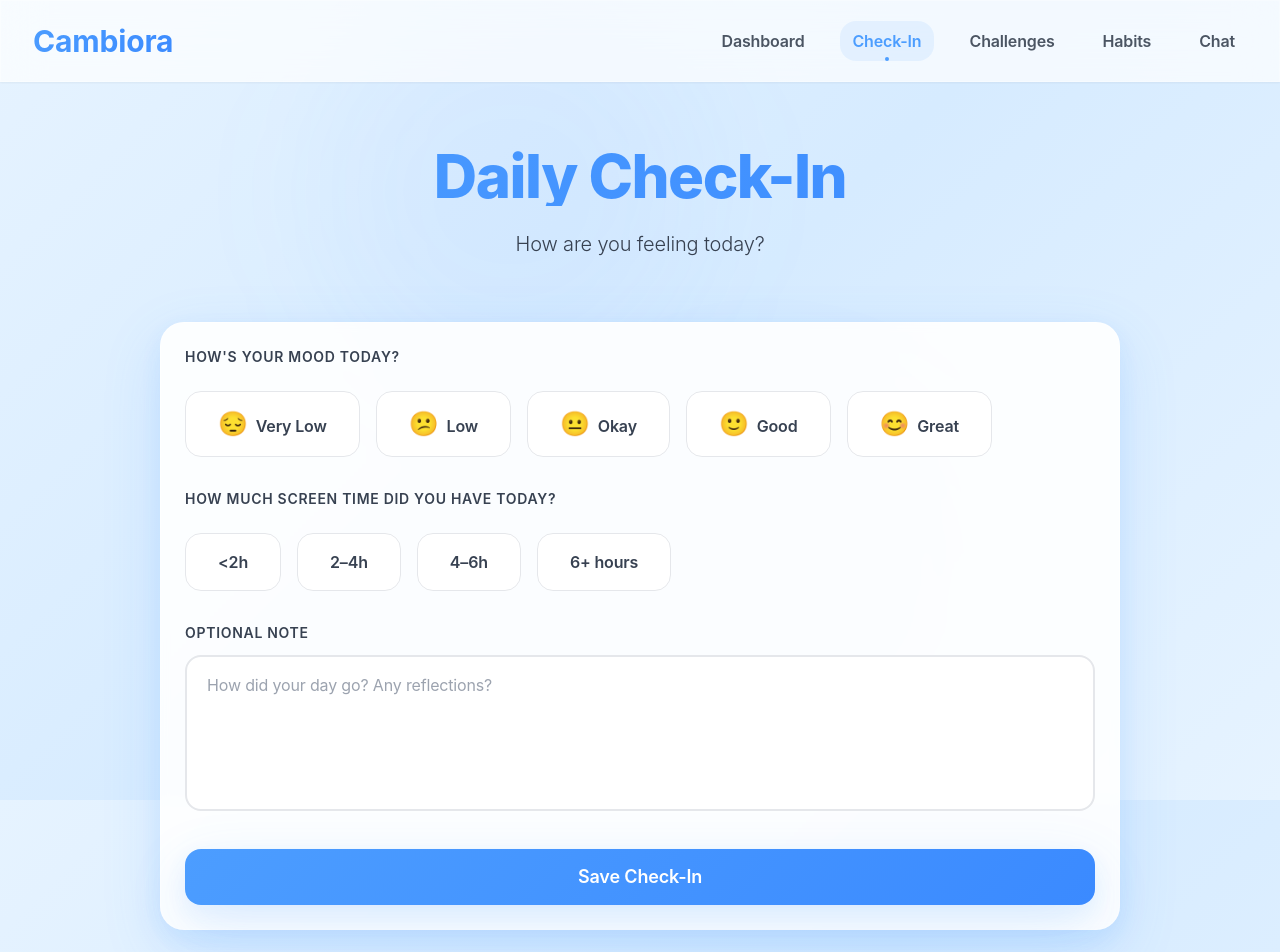
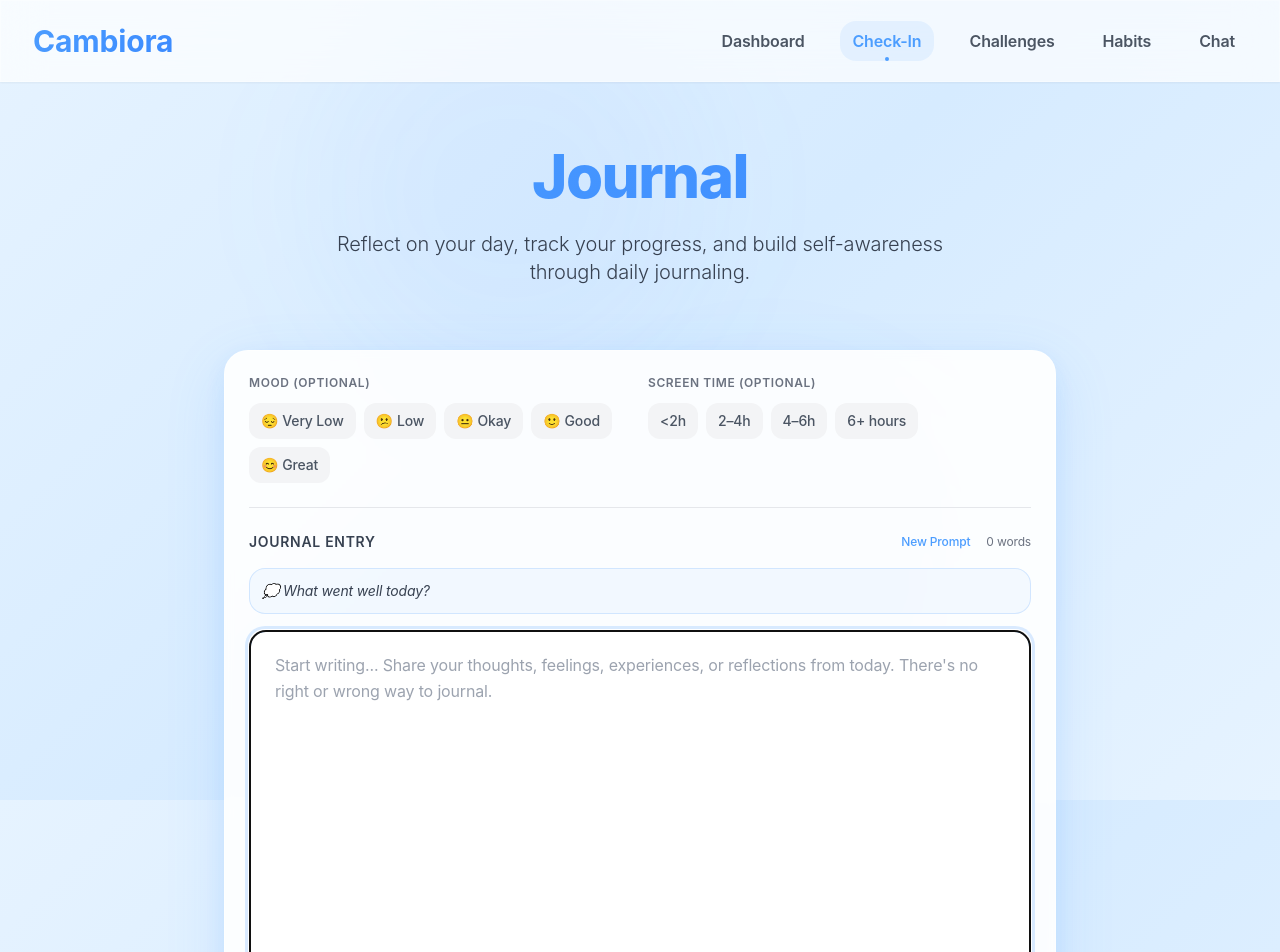
Before and after one commit to andresviaud/unplug, a Next.js app: page /checkin in a window 1280 px wide. Shown: the top 952 px of the page. Built offline with nearby package versions, Linux system fonts and the light colour scheme.

Commit message:
Transform Check-In page into journaling space with prompts and word count

```diff
--- a/app/checkin/page.tsx
+++ b/app/checkin/page.tsx
@@ -17,39 +17,57 @@ const MOODS = [
 
 const SCREEN_TIME_OPTIONS = ['<2h', '2–4h', '4–6h', '6+ hours']
 
+const JOURNALING_PROMPTS = [
+  "What's on your mind today?",
+  "How are you feeling right now?",
+  "What went well today?",
+  "What challenged you today?",
+  "What are you grateful for?",
+  "What did you learn about yourself today?",
+  "How did you take care of yourself today?",
+  "What would you like to remember about today?",
+]
+
 export default function CheckInPage() {
   const router = useRouter()
   const [mood, setMood] = useState('')
   const [screenTime, setScreenTime] = useState('')
-  const [note, setNote] = useState('')
+  const [journalEntry, setJournalEntry] = useState('')
   const [history, setHistory] = useState<CheckIn[]>([])
+  const [wordCount, setWordCount] = useState(0)
 
   useEffect(() => {
     const today = getTodayCheckIn()
     if (today) {
       setMood(today.mood)
       setScreenTime(today.screenTime)
-      setNote(today.note || '')
+      setJournalEntry(today.note || '')
+      setWordCount(today.note ? today.note.trim().split(/\s+/).filter(Boolean).length : 0)
     }
 
     const allCheckIns = getCheckIns()
     setHistory(allCheckIns.sort((a, b) => b.date.localeCompare(a.date)))
   }, [])
 
+  const handleJournalChange = (value: string) => {
+    setJournalEntry(value)
+    setWordCount(value.trim().split(/\s+/).filter(Boolean).length)
+  }
+
   const handleSubmit = (e: React.FormEvent) => {
     e.preventDefault()
 
-    if (!mood || !screenTime) {
-      alert('Please select both mood and screen time.')
+    if (!journalEntry.trim()) {
+      alert('Please write something in your journal entry.')
       return
     }
 
     const today = new Date().toISOString().split('T')[0]
     saveCheckIn({
       date: today,
-      mood,
-      screenTime,
-      note: note.trim() || undefined,
+      mood: mood || 'Okay', // Default mood if not selected
+      screenTime: screenTime || '4–6h', // Default screen time if not selected
+      note: journalEntry.trim(),
     })
 
     router.push('/')
@@ -73,54 +91,64 @@ export default function CheckInPage() {
     'Great': '😊',
   }
 
+  const getRandomPrompt = () => {
+    return JOURNALING_PROMPTS[Math.floor(Math.random() * JOURNALING_PROMPTS.length)]
+  }
+
+  const [currentPrompt, setCurrentPrompt] = useState(getRandomPrompt())
+
   return (
-    <div className="max-w-5xl mx-auto px-4 sm:px-6 lg:px-8 py-8 sm:py-12 lg:py-16">
+    <div className="max-w-4xl mx-auto px-4 sm:px-6 lg:px-8 py-8 sm:py-12 lg:py-16">
       <div className="text-center mb-12 sm:mb-16 animate-fade-in">
-        <h1 className="text-5xl sm:text-6xl font-extrabold text-gradient mb-6 tracking-tight">Daily Check-In</h1>
-        <p className="text-lg sm:text-xl text-gray-700 font-light max-w-2xl mx-auto px-4">How are you feeling today?</p>
+        <h1 className="text-5xl sm:text-6xl font-extrabold text-gradient mb-6 tracking-tight">Journal</h1>
+        <p className="text-lg sm:text-xl text-gray-700 font-light max-w-2xl mx-auto px-4">
+          Reflect on your day, track your progress, and build self-awareness through daily journaling.
+        </p>
       </div>
 
       <Card className="mb-12 animate-fade-in" style={{ animationDelay: '0.1s' }}>
-        <form onSubmit={handleSubmit} className="space-y-8">
-          {/* Mood Selector */}
+        <form onSubmit={handleSubmit} className="space-y-6">
+          {/* Quick Indicators - Optional */}
+          <div className="grid grid-cols-1 sm:grid-cols-2 gap-4 pb-6 border-b border-gray-200">
+            {/* Mood Selector - Optional */}
             <div>
-            <label className="block text-sm font-semibold text-gray-700 mb-6 uppercase tracking-wider">
-              How's your mood today?
+              <label className="block text-xs font-semibold text-gray-500 mb-3 uppercase tracking-wider">
+                Mood (Optional)
               </label>
-            <div className="grid grid-cols-2 sm:flex sm:flex-wrap gap-3 sm:gap-4">
+              <div className="flex flex-wrap gap-2">
                 {MOODS.map((m) => (
                   <button
                     key={m.value}
                     type="button"
                     onClick={() => setMood(m.value)}
-                  className={`px-4 sm:px-6 lg:px-8 py-3 sm:py-4 rounded-2xl font-semibold text-xs sm:text-base transition-all duration-300 touch-manipulation whitespace-nowrap ${
+                    className={`px-3 py-2 rounded-xl font-medium text-sm transition-all duration-300 ${
                       mood === m.value
-                      ? 'gradient-primary text-white shadow-premium scale-105 sm:scale-110'
-                      : 'bg-white/80 backdrop-blur-sm text-gray-700 active:bg-white active:shadow-lg active:scale-95 sm:hover:bg-white sm:hover:shadow-lg sm:hover:scale-105 border border-gray-200'
+                        ? 'gradient-primary text-white shadow-md'
+                        : 'bg-gray-100 text-gray-600 hover:bg-gray-200'
                     }`}
                   >
-                  <span className="mr-1 sm:mr-2 text-lg sm:text-xl lg:text-2xl">{m.emoji}</span>
-                  <span className="break-words">{m.value}</span>
+                    <span className="mr-1">{m.emoji}</span>
+                    {m.value}
                   </button>
                 ))}
               </div>
             </div>
 
-          {/* Screen Time Selector */}
+            {/* Screen Time - Optional */}
             <div>
-            <label className="block text-sm font-semibold text-gray-700 mb-6 uppercase tracking-wider">
-              How much screen time did you have today?
+              <label className="block text-xs font-semibold text-gray-500 mb-3 uppercase tracking-wider">
+                Screen Time (Optional)
               </label>
-            <div className="grid grid-cols-2 sm:flex sm:flex-wrap gap-3 sm:gap-4">
+              <div className="flex flex-wrap gap-2">
                 {SCREEN_TIME_OPTIONS.map((option) => (
                   <button
                     key={option}
                     type="button"
                     onClick={() => setScreenTime(option)}
-                  className={`px-4 sm:px-6 lg:px-8 py-3 sm:py-4 rounded-2xl font-semibold text-xs sm:text-base transition-all duration-300 touch-manipulation whitespace-nowrap ${
+                    className={`px-3 py-2 rounded-xl font-medium text-sm transition-all duration-300 ${
                       screenTime === option
-                      ? 'gradient-primary text-white shadow-premium scale-105 sm:scale-110'
-                      : 'bg-white/80 backdrop-blur-sm text-gray-700 active:bg-white active:shadow-lg active:scale-95 sm:hover:bg-white sm:hover:shadow-lg sm:hover:scale-105 border border-gray-200'
+                        ? 'gradient-primary text-white shadow-md'
+                        : 'bg-gray-100 text-gray-600 hover:bg-gray-200'
                     }`}
                   >
                     {option}
@@ -128,59 +156,101 @@ export default function CheckInPage() {
                 ))}
               </div>
             </div>
-
-          {/* Note */}
-          <div>
-            <label htmlFor="note" className="block text-sm font-semibold text-gray-700 mb-3 uppercase tracking-wider">
-              Optional Note
-            </label>
-            <textarea
-              id="note"
-              value={note}
-              onChange={(e) => setNote(e.target.value)}
-              rows={5}
-              className="w-full px-5 py-4 rounded-2xl border-2 border-gray-200 bg-white/80 backdrop-blur-sm focus:ring-4 focus:ring-primary/20 focus:border-primary transition-all duration-300 resize-none text-gray-800 placeholder-gray-400"
-              placeholder="How did your day go? Any reflections?"
-            />
           </div>
 
-          <Button type="submit" size="lg" className="w-full">
-            Save Check-In
+          {/* Journal Entry - Main Focus */}
+          <div>
+            <div className="flex items-center justify-between mb-4">
+              <label htmlFor="journal" className="block text-sm font-semibold text-gray-700 uppercase tracking-wider">
+                Journal Entry
+              </label>
+              <div className="flex items-center gap-4">
+                <button
+                  type="button"
+                  onClick={() => setCurrentPrompt(getRandomPrompt())}
+                  className="text-xs text-primary hover:text-primary/80 font-medium transition-colors"
+                >
+                  New Prompt
+                </button>
+                <span className="text-xs text-gray-500">{wordCount} words</span>
+              </div>
+            </div>
+
+            {/* Prompt Suggestion */}
+            <div className="mb-4 p-3 bg-primary/5 border border-primary/20 rounded-2xl">
+              <p className="text-sm text-gray-700 italic">💭 {currentPrompt}</p>
+            </div>
+
+            <textarea
+              id="journal"
+              value={journalEntry}
+              onChange={(e) => handleJournalChange(e.target.value)}
+              rows={12}
+              className="w-full px-6 py-5 rounded-2xl border-2 border-gray-200 bg-white/90 backdrop-blur-sm focus:ring-4 focus:ring-primary/20 focus:border-primary transition-all duration-300 resize-none text-gray-900 placeholder-gray-400 text-base leading-relaxed font-normal"
+              placeholder="Start writing... Share your thoughts, feelings, experiences, or reflections from today. There's no right or wrong way to journal."
+              autoFocus
+            />
+            <p className="mt-2 text-xs text-gray-500">
+              Your journal entries are private and saved locally on your device.
+            </p>
+          </div>
+
+          <Button type="submit" size="lg" className="w-full" disabled={!journalEntry.trim()}>
+            Save Journal Entry
           </Button>
         </form>
       </Card>
 
-      {/* History */}
+      {/* Journal History */}
       {history.length > 0 && (
         <div className="animate-fade-in" style={{ animationDelay: '0.2s' }}>
-          <h2 className="text-2xl sm:text-3xl font-bold text-gray-900 mb-6 sm:mb-8 break-words">Check-In History</h2>
-          <Card>
+          <h2 className="text-2xl sm:text-3xl font-bold text-gray-900 mb-6 sm:mb-8 break-words">Journal History</h2>
           <div className="space-y-6">
-              {history.map((checkIn, index) => (
-                <div key={checkIn.date}>
-                  {index > 0 && <div className="border-t border-gray-200 my-6" />}
-                  <div className="flex items-start gap-3 sm:gap-4">
-                    <div className="text-2xl sm:text-3xl flex-shrink-0">{moodEmojis[checkIn.mood]}</div>
-                    <div className="flex-1 min-w-0">
-                      <div className="text-xs font-semibold text-gray-500 mb-3 uppercase tracking-wider break-words">
+            {history.map((checkIn, index) => {
+              const entryWordCount = checkIn.note ? checkIn.note.trim().split(/\s+/).filter(Boolean).length : 0
+              return (
+                <Card key={checkIn.date} hover={false}>
+                  <div className="space-y-4">
+                    {/* Date Header */}
+                    <div className="flex items-center justify-between flex-wrap gap-2">
+                      <div className="flex items-center gap-3">
+                        {moodEmojis[checkIn.mood] && (
+                          <span className="text-2xl">{moodEmojis[checkIn.mood]}</span>
+                        )}
+                        <h3 className="text-lg font-bold text-gray-900">
                           {formatDate(checkIn.date)}
+                        </h3>
                       </div>
-                      <div className="flex flex-wrap items-center gap-3 sm:gap-4 mb-2">
-                        <span className="font-bold text-base sm:text-lg text-gray-900 break-words">{checkIn.mood}</span>
-                        <span className="text-gray-400">•</span>
-                        <span className="text-gray-700 font-medium break-words">{checkIn.screenTime}</span>
+                      <div className="flex items-center gap-3 text-xs text-gray-500">
+                        {checkIn.mood && checkIn.screenTime && (
+                          <>
+                            <span>{checkIn.mood}</span>
+                            <span>•</span>
+                            <span>{checkIn.screenTime}</span>
+                            {entryWordCount > 0 && (
+                              <>
+                                <span>•</span>
+                                <span>{entryWordCount} words</span>
+                              </>
+                            )}
+                          </>
+                        )}
                       </div>
+                    </div>
+
+                    {/* Journal Entry Content */}
                     {checkIn.note && (
-                        <div className="mt-3 text-gray-600 leading-relaxed bg-gray-50/50 rounded-2xl p-4 border border-gray-100 break-words overflow-wrap-anywhere">
+                      <div className="prose prose-sm max-w-none">
+                        <p className="text-gray-700 leading-relaxed whitespace-pre-wrap break-words overflow-wrap-anywhere">
                           {checkIn.note}
+                        </p>
                       </div>
                     )}
                   </div>
+                </Card>
+              )
+            })}
           </div>
-                </div>
-              ))}
-            </div>
-          </Card>
         </div>
       )}
     </div>
```
Lines whose indentation alone changed are shown as unchanged.
